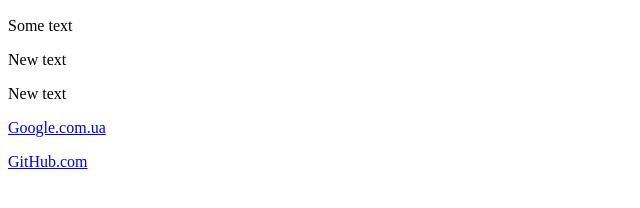
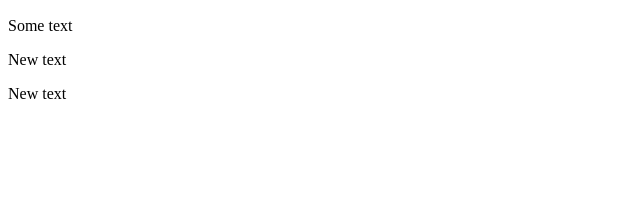
Before and after one commit to KovtonyckIlya/RRPS01, a plain HTML site: page index.html in a window 1280 px wide. Shown: the part 110-318 px from the top of the page, without its empty margins (0-640 px from the left). Drawn offline with Linux system fonts and the light colour scheme.

Commit message:
Update index.html

```diff
--- a/index.html
+++ b/index.html
@@ -10,7 +10,5 @@
    <p>Some text</p>
    <p>New text</p>
    <p>New text</p>
-   <p><a href="https://google.com.ua">Google.com.ua</a></p>
-   <p><a href="https://github.com">GitHub.com</a></p>
 </body>
 </html>
```
